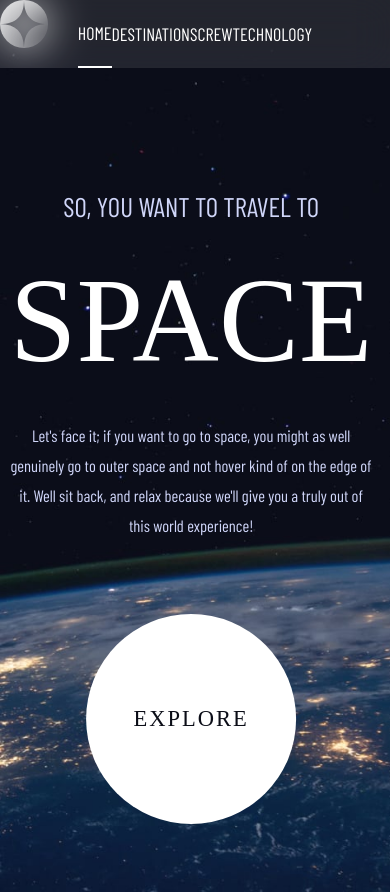
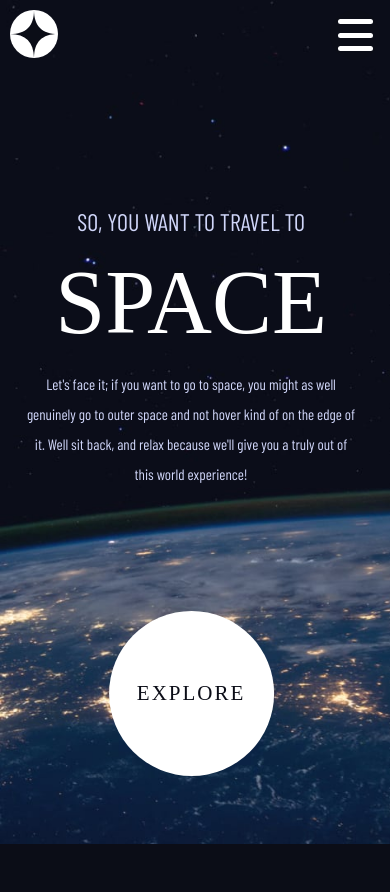
Before and after one commit to d4ndres/Space-tourism-comming-soon, a Vue app: page / in a window 390 px wide. After the commit the page ends 844 px from the top, so only its background shows below. Built offline with nearby package versions, Linux system fonts and the light colour scheme; the HTML template or start-up script is replaced by a standard one; a web font is replaced by a local one.

Commit message:
End of page

```diff
--- /dev/null
+++ b/src/components/BurgerButton.vue
@@ -0,0 +1,73 @@
+<template>
+<div class="bars" :class="{ 'active': state }" id="bars" @click="uppdateState">
+  <div class="bar"></div>
+  <div class="bar"></div>
+  <div class="bar"></div>
+</div>
+</template>
+<script>
+
+export default {
+    computed: {
+        state(){
+            return this.$store.state.state
+        }
+    },
+    methods:{
+        uppdateState(){
+            this.$store.commit( 'updateState', !this.state )
+        }
+    }
+}
+
+</script>
+<style scoped>
+
+.bars {
+  z-index: 2;
+  position: absolute;
+  right: 10px;
+  top: 10px;
+  background: var(--dark-blue);
+  width: 50px;
+  height: 50px;
+  display: flex;
+  justify-content: space-evenly;
+  align-items: center;
+  flex-direction: column;
+  border-radius: 50%;
+  transition: .6s;
+  cursor: pointer;
+/*  code do not select   */
+  -webkit-touch-callout: none;
+  -webkit-user-select: none;
+  -khtml-user-select: none;
+  -moz-user-select: none;
+  -ms-user-select: none;
+  user-select: none;
+  -webkit-tap-highlight-color: transparent;
+
+}
+.bars.active {
+  transform: rotate(540deg);
+}
+.bar {
+  background: #fff;
+  height: 10%;
+  width: 70%;
+  border-radius: 10px;
+  transition: 0.7s;
+
+}
+
+.bars.active .bar:nth-of-type(1) {
+
+  transform: rotate(-35deg) translate( -45%, 30%);
+  width: 50%;
+}
+.bars.active .bar:nth-of-type(3) {
+
+  transform: rotate(35deg) translate( -45%, -30%);
+  width: 50%;
+}
+</style>
--- a/src/components/CrewMember.vue
+++ b/src/components/CrewMember.vue
@@ -85,4 +85,26 @@ import { mapGetters } from 'vuex';
 
         }
     }
+
+    @media screen and (max-width: 500px){
+        .destination figure {
+            width: 50vw;
+        }
+        .about__role{
+            font-size: 1.1rem;
+        }
+        .about__name{
+            font-size: 1.5rem;
+        }
+        .about__bio{
+            font-size: 1rem;
+        }
+        figure{
+            position: relative;
+            height: 300px;
+            border-bottom: solid .5px var(--gray);
+            margin-bottom: 2rem;
+        }
+
+    }
 </style>
--- a/src/components/Destination.vue
+++ b/src/components/Destination.vue
@@ -133,4 +133,21 @@ import { mapGetters } from 'vuex';
         }
 
     }
+    @media screen and (max-width: 500px){
+        .destination figure {
+            width: 50vw;
+        }
+        .about__title{
+            font-size: 4rem;
+        }
+        .about__description{
+            font-size: 1rem;
+        }
+        .stats__item h3{
+            font-size: 1.3rem;
+        }
+        .about__stats{
+            padding: 0 0 0 1rem;
+        }
+    }
 </style>
--- a/src/components/TechnologyPiece.vue
+++ b/src/components/TechnologyPiece.vue
@@ -2,7 +2,8 @@
     <article class="piece">
 
         <figure>
-            <img :src=" srcImg( piece.images.portrait ) " :alt="piece.name">
+            <img v-if="isDesktop" :src=" srcImg( piece.images.portrait )" :alt="piece.name">
+            <img v-else :src=" srcImg( piece.images.landscape )" :alt="piece.name">
         </figure>
 
         <div class="about">
@@ -19,6 +20,11 @@ import { mapGetters } from 'vuex';
 
 
     export default {
+        data() {
+            return {
+                isDesktop: true
+            }
+        },
         props:{
             pieceName:{
                 type: String,
@@ -30,6 +36,9 @@ import { mapGetters } from 'vuex';
                 return this.$store.state.data.technology.find( item => item.name == this.pieceName)
             },
             ...mapGetters(['srcImg'])
+        },
+        mounted(){
+            this.isDesktop = window.innerWidth > 500 ? true: false
         }
     }
 </script>
@@ -85,4 +94,12 @@ import { mapGetters } from 'vuex';
             margin: 2rem 0;
         }
     }
+    @media screen and (max-width: 768px) {
+        .about h1{
+            font-size: 2rem;
+        }
+        .about p {
+            font-size: 1rem;
+        }
+    }
 </style>
--- a/src/components/TheNavigation.vue
+++ b/src/components/TheNavigation.vue
@@ -4,25 +4,35 @@
 			<img src="/assets/shared/logo.svg" alt="">
 		</figure>
 		<div class="line-decoration"></div>
-		<nav class="nav">
-			<router-link :to="{name: 'home'}"><span>00</span>Home</router-link>
+		<nav class="nav" :class="{'active': state}">
+			<router-link :to="{name: 'home'}" @click="updateState"><span>00</span>Home</router-link>
 			<router-link
+				@click="updateState"
 				v-for="(value, key, index) in data"
 				:key="key"
 				:to="{ name: key}"
 				><span>0{{index + 1}}</span>  {{key}}</router-link>
 		</nav>
+		<BurgerButton class="btn-burger"/>
 	</header>
 </template>
 
 <script>
-
+import BurgerButton from './BurgerButton.vue';
 import { mapState } from 'vuex';
 export default {
 	name: 'TheNavigation',
     computed:{
-      ...mapState(['data'])
-    }
+      ...mapState(['data', 'state'])
+    },
+	components: {
+		BurgerButton,
+	},
+	methods: {
+		updateState(){
+			this.$store.commit( 'updateState', false )
+		}
+	}
 }
 </script>
 
@@ -67,6 +77,9 @@ export default {
 		transform: translate(3vw);
 		z-index: 2;
 	}
+	.btn-burger{
+		visibility: hidden;
+	}
 
 	@media screen and ( max-width: 768px ){
 		.header {
@@ -84,15 +97,43 @@ export default {
 
 	@media screen and ( max-width: 500px ) {
 		.header {
-			position: static;
+			width: 100vw;
+			top: 0;
+
+
+		}
+		figure{
+			padding: 10px;
+			z-index: 2;
 		}
 		.nav{
-			position: absolute;
-			margin: 0;
-			top: 0; left: 0; right: 0; bottom: 0;
+			position:fixed;
+			top: 0;
+			width: 100vw;
+			height: 100vh;
+			display: flex;
+			justify-content: center;
+			align-items: center;
+			flex-direction: column;
+			transform: translateX(100vw);
+			transition: .6s;
+		}
+		.nav.active {
+
+			transform: translateX(0vw);
 		}
 		.nav > *{
-			margin: 0;
+			font-size: 2.5rem;
+			color: #000;
+			transition: .4s;
+
+		}
+		.router-link-active {
+			border: 0;
+			color: #fff;
+		}
+		.btn-burger{
+			visibility: visible;
 		}
     }
 
--- a/src/store/index.js
+++ b/src/store/index.js
@@ -3,7 +3,8 @@ import data from '@/data.json'
 
 export default createStore({
   state: {
-    data: data
+    data: data,
+    state: false
   },
   getters: {
     srcImg(){
@@ -14,6 +15,9 @@ export default createStore({
 
   },
   mutations: {
+    updateState( state, newState ){
+      state.state = newState
+    }
   },
   actions: {
   },
--- a/src/views/Crew.vue
+++ b/src/views/Crew.vue
@@ -108,5 +108,18 @@ import { mapState } from 'vuex';
             align-items: center;
         }
     }
+    @media screen and (max-width: 500px){
+
+        .title-page{
+            font-size: 1rem;
+            text-align: center;
+            align-self: center;
+        }
+
+        .cicle-member {
+            width: 10px;
+            height: 10px;
+        }
+    }
 
 </style>
--- a/src/views/Destinations.vue
+++ b/src/views/Destinations.vue
@@ -121,4 +121,11 @@ import { mapState } from 'vuex';
 
 
     }
+
+    @media screen and (max-width: 500px) {
+        .title-page{
+            font-size: 1rem;
+            text-align: center;
+        }
+    }
 </style>
--- a/src/views/Home.vue
+++ b/src/views/Home.vue
@@ -114,6 +114,24 @@
             margin: 2rem 0;
         }
     }
+    @media screen and (max-width: 500px){
+        .home__about__introduction{
+            font-size: 1.6rem;
+            margin-top: 1.2rem;
+        }
+        .home__about__title {
+            font-size: 6rem;
+            margin: 1rem 0;
+        }
+        .explore{
+            width: 11rem;
+            height: 11rem;
+            font-size: 1.4rem;
+        }
+        .home__about__content{
+            font-size: 1rem;
+        }
+    }
 
 
 </style>
--- a/src/views/Technology.vue
+++ b/src/views/Technology.vue
@@ -129,5 +129,21 @@ import { mapState } from 'vuex';
         .ghost-between-flex{
             display: none;
         }
+        .circle-piece{
+           width: 3rem;
+           margin: 0 1rem;
+           height: 3rem;
+
+        }
+        .sub-nav{
+            padding: 0 0 2rem 0;
+        }
+    }
+    @media screen and (max-width: 500px){
+        .title-page{
+            font-size: 1rem;
+            text-align: center;
+
+        }
     }
 </style>
```
